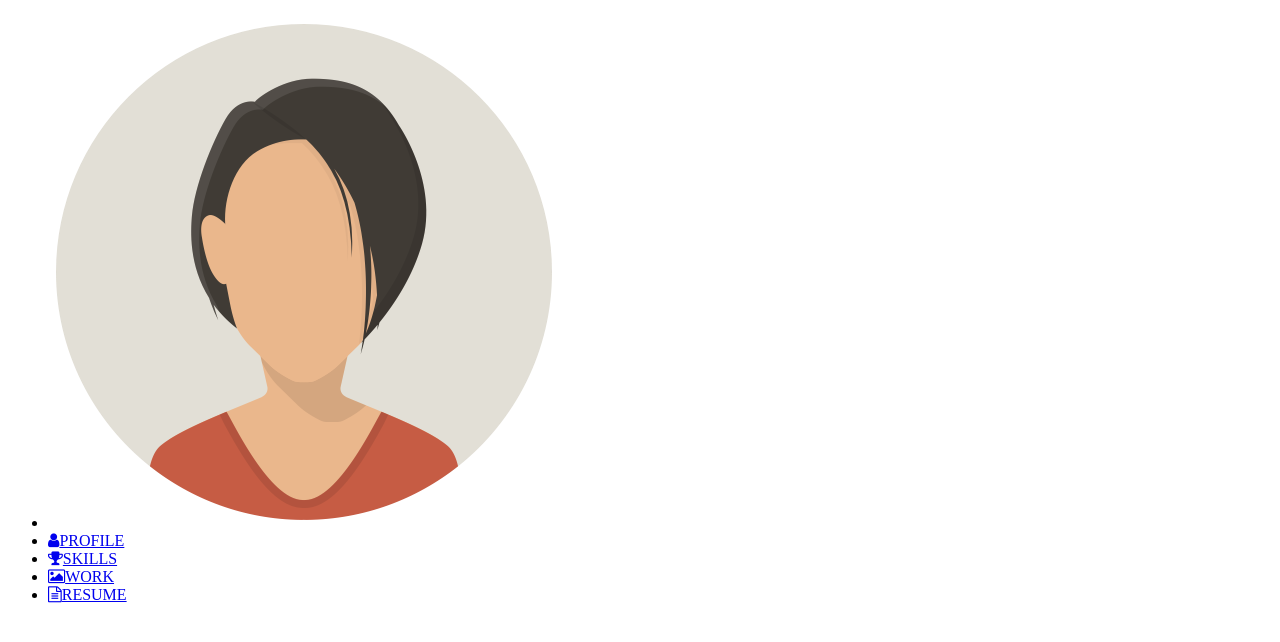
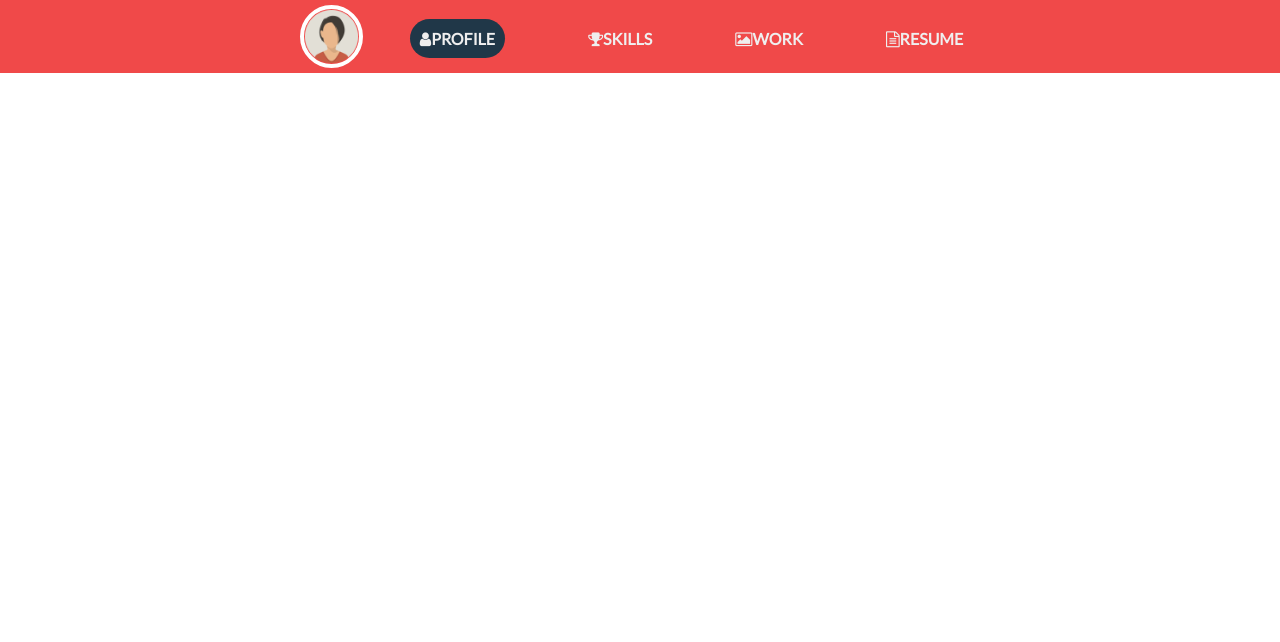
Before and after one commit to martrinity/portafolio-bem, a plain HTML site: page index.html in a window 1280 px wide. Drawn offline with Linux system fonts and the light colour scheme.

Commit message:
nav con estilos

```diff
--- a/index.html
+++ b/index.html
@@ -12,9 +12,9 @@
 	<header>
 		<ul class="menu">
 			<li class="menu__item">
-				<a href="#" class="menu__item__link"><img class="menu--profile-img" src="img/profile.png" alt="Profile"></a></li>
+				<a href="#" class="menu__item__link"><img class="menu--profile-img img-responsive" src="img/profile.png" alt="Profile"></a></li>
 			<li class="menu__item">
-				<a href="#" class="menu__item__link"><i class="fa fa-user" aria-hidden="true"></i>PROFILE</a></li>
+				<a href="#" class="menu__item__link btn"><i class="fa fa-user" aria-hidden="true"></i>PROFILE</a></li>
 			<li class="menu__item">
 				<a href="#" class="menu__item__link"><i class="fa fa-trophy" aria-hidden="true"></i>SKILLS</a></li>
 			<li class="menu__item">
--- a/sass/_base.scss
+++ b/sass/_base.scss
@@ -0,0 +1,5 @@
+body{
+	padding: 0;
+	margin: 0;
+	font-family: 'Lato', sans-serif;
+}
--- a/sass/_style.scss
+++ b/sass/_style.scss
@@ -0,0 +1,39 @@
+.menu{
+	padding: 5px;
+	width: 100%;
+	height: 100%;
+	margin-top:0;
+	background-color: $rojo-nav;
+	text-align: $posicion-nav;
+	display: inline-block;
+	&__item{
+		display: inline-block;
+		padding: 0 20px;
+		margin: 20px;
+		font-weight: $texto-nav;
+		color: $blanco;
+		list-style: none;
+		&__link{
+			 color: $blanco;
+			 text-decoration: none;
+			 &:hover {
+    		    color: black;
+    		}
+   		}
+	}
+}
+.menu--profile-img{
+	max-height: 55px;
+	border-radius: 60%;
+    border:$borde-img;
+    position: absolute;
+    top:5px;
+    left: 300px;
+}
+
+.btn{
+	border-radius: $boton-profile;
+    background-color: $azul;
+    text-decoration: none;
+    padding:10px;
+}
--- a/sass/_variables.scss
+++ b/sass/_variables.scss
@@ -0,0 +1,7 @@
+$rojo-nav: #f04949;
+$azul: #203748;
+$blanco:#efefef;
+$boton-profile: 20px;
+$borde-img:4px solid white;
+$posicion-nav: center;
+$texto-nav: 700;
```
Also changed, not shown: css/main.css, 1 other file.
